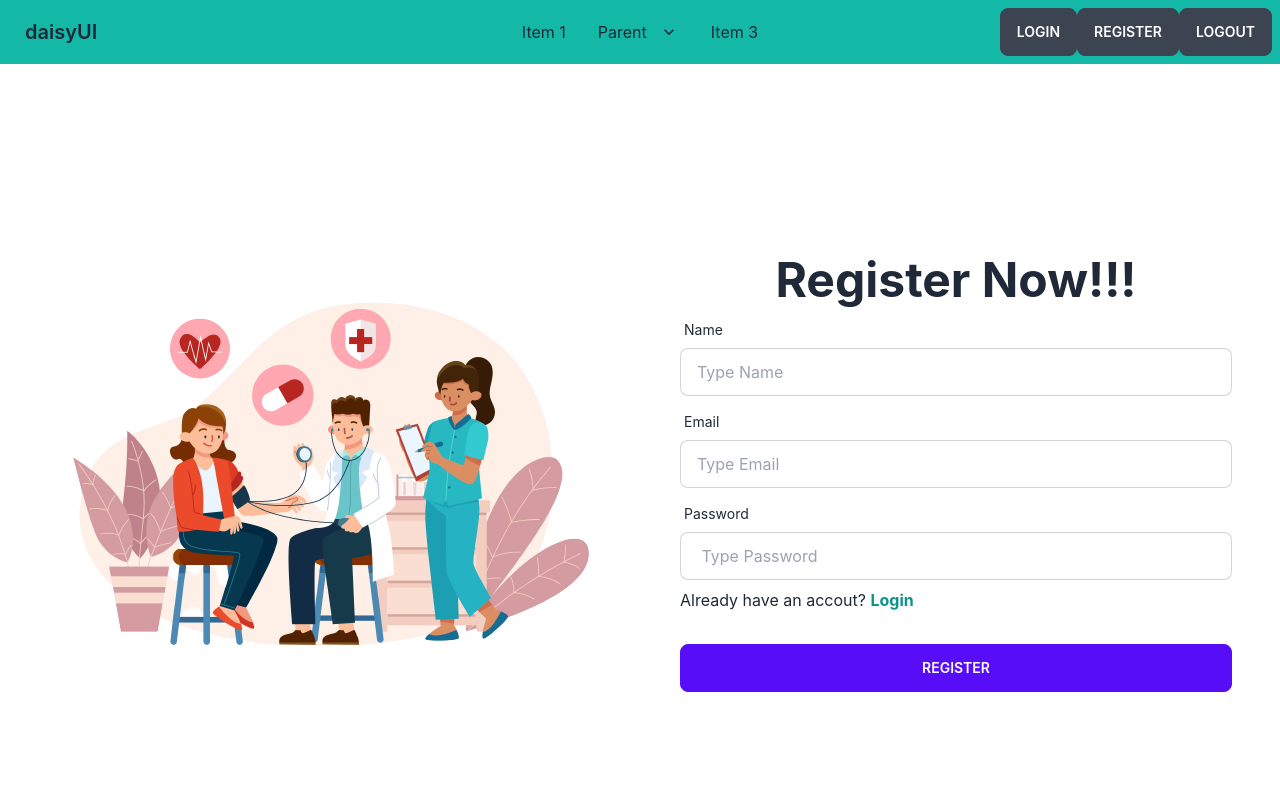
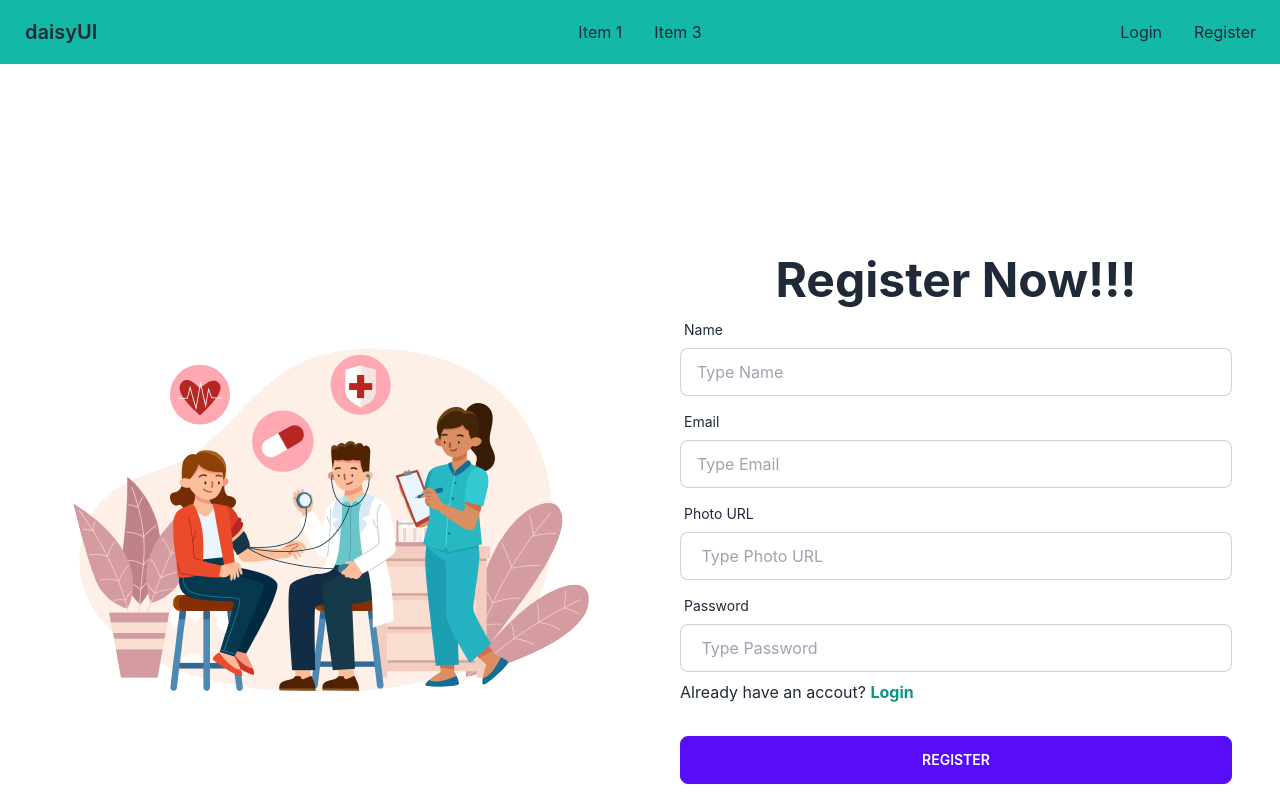
Before and after one commit to foysal1021/ass11, a React (Create React App) app: page /Register in a window 1280 px wide. Shown: the top 800 px of the page. Built offline with nearby package versions, Linux system fonts and the light colour scheme; no server answers.

Commit message:
added profile updated

```diff
--- a/src/Component/Home/Nav.js
+++ b/src/Component/Home/Nav.js
@@ -3,13 +3,15 @@ import { Link, useNavigate } from "react-router-dom";
 import { AuthContext } from "../../Context/AuthContext/AuthProvider";
 
 const Nav = () => {
-  const { userlogout } = useContext(AuthContext);
+  const { user, userlogout } = useContext(AuthContext);
+
   const navigate = useNavigate();
+
   const logout = () => {
     userlogout()
       .then((result) => {
         navigate("/login");
-        console.log("user not found");
+        console.log("user not foun");
       })
       .catch((err) => console.error(err));
   };
@@ -72,49 +74,35 @@ const Nav = () => {
             daisyUI
           </a>
         </div>
+
         <div className="navbar-center hidden lg:flex">
           <ul className="menu menu-horizontal p-0">
             <li>
               <a href="/">Item 1</a>
-            </li>
-            <li tabIndex={0}>
-              <a href="/">
-                Parent
-                <svg
-                  className="fill-current"
-                  xmlns="http://www.w3.org/2000/svg"
-                  width="20"
-                  height="20"
-                  viewBox="0 0 24 24"
-                >
-                  <path d="M7.41,8.58L12,13.17L16.59,8.58L18,10L12,16L6,10L7.41,8.58Z" />
-                </svg>
-              </a>
-              <ul className="p-2">
-                <li>
-                  <a href="/">Submenu 1</a>
-                </li>
-                <li>
-                  <a href="/">Submenu 2</a>
-                </li>
-              </ul>
             </li>
             <li>
               <a href="/">Item 3</a>
             </li>
           </ul>
         </div>
+
         <div className="navbar-end">
-          <Link to="/login" className=" btn">
-            Login
-          </Link>
-          <Link to="/Register" className=" btn">
-            Register
-          </Link>
-          <button onClick={logout} className=" btn">
-            {" "}
-            Logout{" "}
-          </button>
+          <div className="navbar-center  lg:flex">
+            {user?.uid ? (
+              <ul className="menu menu-horizontal p-0">
+                <li>
+                  <Link onClick={logout}> Logout </Link>
+                </li>
+              </ul>
+            ) : (
+              <ul className="menu menu-horizontal p-0">
+                <li>
+                  <Link to="/login"> Login </Link>
+                  <Link to="/Register"> Register </Link>
+                </li>
+              </ul>
+            )}
+          </div>
         </div>
       </div>
     </div>
--- a/src/Component/Pages/Register/Register.js
+++ b/src/Component/Pages/Register/Register.js
@@ -4,20 +4,26 @@ import loginImg from "../../../Asset/img/login.png";
 import { AuthContext } from "../../../Context/AuthContext/AuthProvider";
 
 const Login = () => {
-  const { userRegister } = useContext(AuthContext);
+  const { userRegister, updateUser } = useContext(AuthContext);
+
   const register = (event) => {
     event.preventDefault();
 
     const form = event.target;
     const name = form.name.value;
+    const photo = form.photo.value;
     const email = form.email.value;
     const password = form.password.value;
+    // console.log(name, photo, email, password);
 
     // user singup start
     userRegister(email, password)
       .then((result) => {
-        const user = result.user;
-        console.log(user);
+        updateUser(name, photo)
+          .then((result) => {
+            alert("ok");
+          })
+          .catch((err) => console.error(err));
       })
       .catch((err) => {});
     // user singup end
@@ -37,6 +43,7 @@ const Login = () => {
             <span className="label-text">Name</span>
           </label>
           <input
+            required
             name="name"
             type="text"
             placeholder="Type Name"
@@ -49,17 +56,33 @@ const Login = () => {
             <span className="label-text">Email</span>
           </label>
           <input
+            required
             name="email"
             type="text"
             placeholder="Type Email"
             className="input input-bordered"
           />
         </div>
+
+        <div className="form-control">
+          <label className="label">
+            <span className="label-text">Photo URL</span>
+          </label>
+          <input
+            required
+            name="photo"
+            type="text"
+            placeholder=" Type Photo URL"
+            className="input input-bordered"
+          />
+        </div>
+
         <div className="form-control">
           <label className="label">
             <span className="label-text">Password</span>
           </label>
           <input
+            required
             name="password"
             type="password"
             placeholder=" Type Password"
--- a/src/Component/Pages/ServiceDetails/ServiceDetails.js
+++ b/src/Component/Pages/ServiceDetails/ServiceDetails.js
@@ -1,8 +1,31 @@
-import React from "react";
-import { useLoaderData } from "react-router-dom";
+import React, { useContext } from "react";
+import { Link, useLoaderData } from "react-router-dom";
+import { AuthContext } from "../../../Context/AuthContext/AuthProvider";
 
 const ServiceDetails = () => {
-  const { img, price, title, details } = useLoaderData();
+  const { user } = useContext(AuthContext);
+  console.log(user);
+  const { img, price, title, details, _id } = useLoaderData();
+  console.log(_id);
+  const order = (event) => {
+    event.preventDefault();
+
+    const form = event.target;
+    const name = form.name.value;
+    const email = form.email.value;
+    const photo = form.photo.value;
+    const review = form.review.value;
+
+    const CustomerREVIEW = {
+      name: name,
+      email: email,
+      photo: photo,
+      aboutService: review,
+      service_id: _id,
+    };
+
+    console.log(CustomerREVIEW);
+  };
 
   return (
     <div>
@@ -26,10 +49,53 @@ const ServiceDetails = () => {
           </div>
         </div>
       </div>
+
       {/*  give feedback start*/}
+
+      <div>
+        <h1 className=" text-3xl font-bold mb-5"> ADD REVIEW</h1>
+        {user?.uid ? (
           <div className=" container mx-auto">
-        <h1 className=" text-3xl font-bold"> ADD REVIEW</h1>
-        <form className=" grid grid-cols-1 lg:grid-cols-2 gap-6 pt-10 px-5">
+            <form
+              onSubmit={order}
+              className=" grid grid-cols-1 lg:grid-cols-2 gap-10 py-10 px-5"
+            >
+              <input
+                readOnly
+                defaultValue={user?.displayName}
+                name="name"
+                type="text"
+                placeholder="Type Your Name"
+                className="input input-bordered input-secondary w-full"
+              />
+              <input
+                readOnly
+                defaultValue={user?.email}
+                name="email"
+                type="email"
+                placeholder="Type Your Email"
+                className="input input-bordered input-secondary w-full"
+              />
+              <input
+                readOnly
+                defaultValue={user?.photoURL}
+                name="photo"
+                type="text"
+                placeholder="Type Your Photo URL "
+                className="input input-bordered input-secondary w-full"
+              />
+              <textarea
+                name="review"
+                className="textarea textarea-accent h-[250px] lg:h-0"
+                placeholder="Bio"
+              ></textarea>
+
+              <input type="submit" value="Send Request" className=" btn" />
+            </form>
+            {/* <form
+              onSubmit={addReview}
+              className=" grid grid-cols-1 lg:grid-cols-2 gap-6 pt-10 px-5"
+            >
               <input
                 name="name"
                 type="text"
@@ -52,9 +118,21 @@ const ServiceDetails = () => {
                 className="textarea textarea-info h-[140px] lg:h-0"
                 placeholder="Type Review"
               ></textarea>
-        </form>
               <input type="sumbit" value="submit" className="btn mt-5" />
+            </form> */}
           </div>
+        ) : (
+          <span className=" text-2xl font-bold">
+            {" "}
+            For added Reivew{" "}
+            <Link to="/login" className="btn btn-primary px-10 ">
+              {" "}
+              Login{" "}
+            </Link>
+          </span>
+        )}
+      </div>
+
       {/*  give feedback end */}
 
       {/* review section start */}
--- a/src/Context/AuthContext/AuthProvider.js
+++ b/src/Context/AuthContext/AuthProvider.js
@@ -5,6 +5,7 @@ import {
   onAuthStateChanged,
   signInWithEmailAndPassword,
   signOut,
+  updateProfile,
 } from "firebase/auth";
 import app from "../../Firebase/Firebase.init";
 
@@ -32,6 +33,15 @@ const AuthProvider = ({ children }) => {
   };
   // user logout end
 
+  // updated profile start
+  const updateUser = (upName, photo) => {
+    return updateProfile(auth.currentUser, {
+      displayName: upName,
+      photoURL: photo,
+    });
+  };
+  // updated profile end
+
   useEffect(() => {
     const unsubscribe = onAuthStateChanged(auth, (currentUser) => {
       // console.log(currentUser);
@@ -42,7 +52,7 @@ const AuthProvider = ({ children }) => {
       return unsubscribe();
     };
   }, []);
-  const authInfo = { user, userRegister, userLogin, userlogout };
+  const authInfo = { user, userRegister, userLogin, userlogout, updateUser };
   return (
     <AuthContext.Provider value={authInfo}>{children} </AuthContext.Provider>
   );
```
Lines whose indentation alone changed are shown as unchanged.
